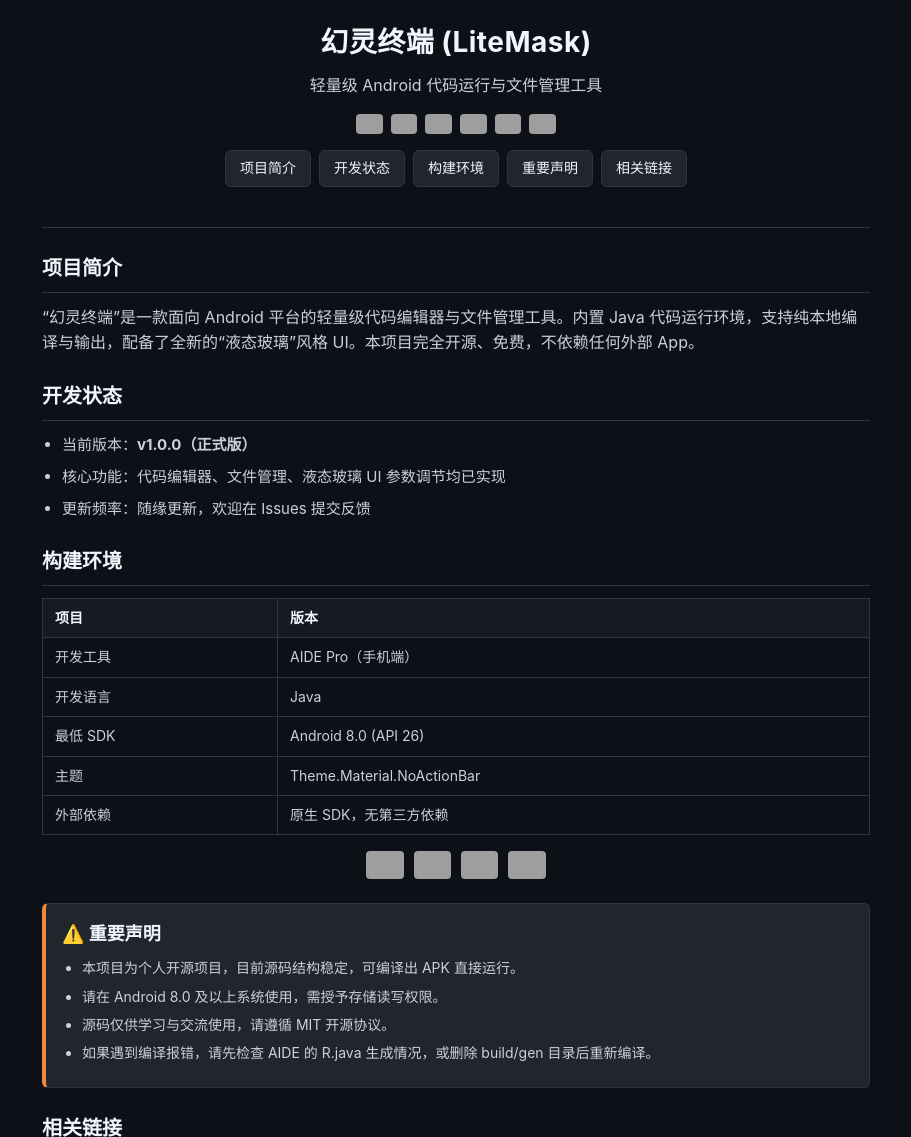
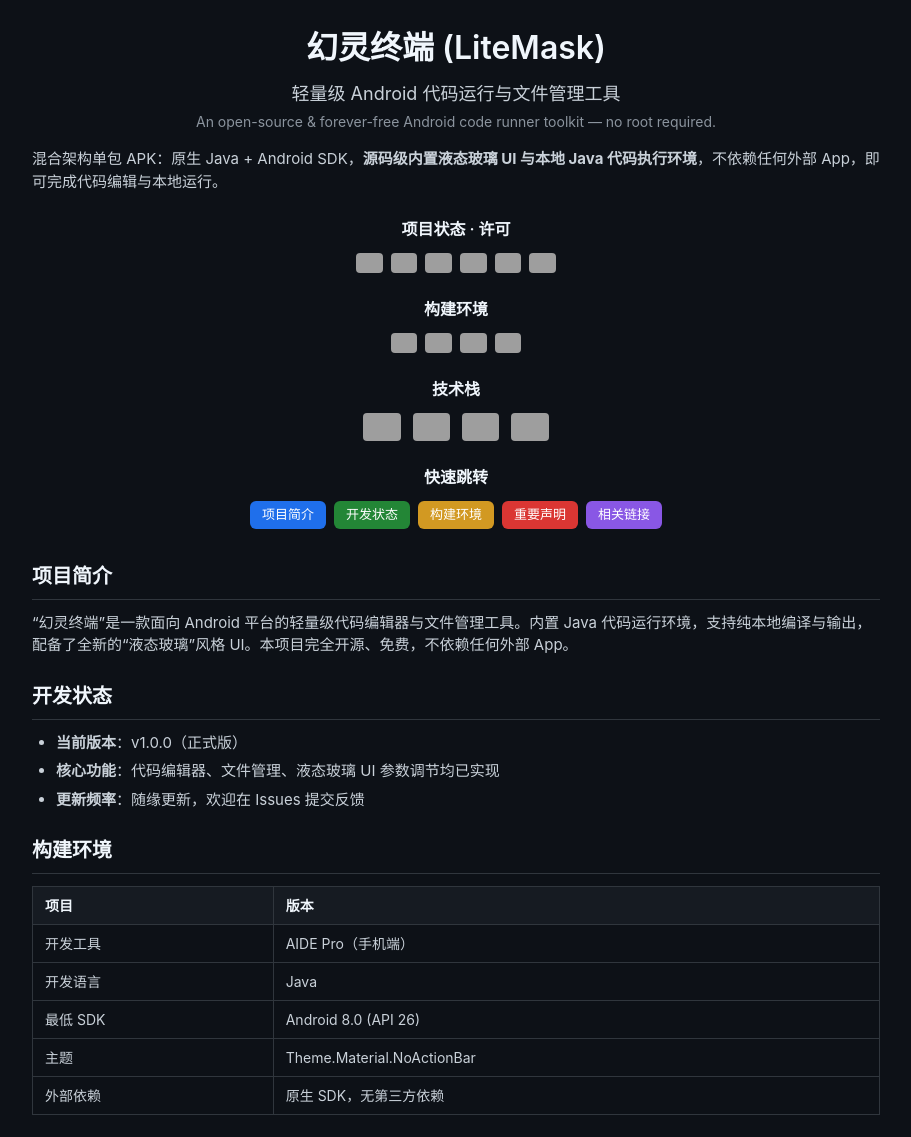
Before and after one commit to nanci-dev/nanci-site, a plain HTML site: page index.html in a window 1280 px wide. Shown: the top 1137 px of the page, without its empty margins (184-1095 px from the left). Drawn offline with Linux system fonts and the light colour scheme; grey boxes are pictures that could not be loaded.

Commit message:
Refactor HTML structure and improve styles
Updated the HTML structure and styles for better layout and readability. Adjusted various elements including headers, sections, and buttons to enhance the user interface.

```diff
--- a/index.html
+++ b/index.html
@@ -2,18 +2,18 @@
 <html lang="zh-CN">
 <head>
     <meta charset="UTF-8">
-    <meta name="viewport" content="width=device-width, initial-scale=1.0">
+    <meta name="viewport" content="width=device-width, initial-scale=1.0, maximum-scale=1.0, user-scalable=no">
     <title>幻灵终端 (LiteMask) - 官方主页</title>
     <style>
         :root {
             --bg: #0d1117;
-            --bg-card: #161b22;
+            --text: #c9d1d9;
+            --text-title: #f0f6fc;
             --border: #30363d;
-            --text: #c9d1d9;
-            --text-bright: #f0f6fc;
             --link: #58a6ff;
-            --btn-bg: #21262d;
-            --btn-hover: #30363d;
+            --code-bg: #161b22;
+            --notice-border: #f0883e;
+            --notice-bg: #21262d;
         }
         * {
             box-sizing: border-box;
@@ -25,116 +25,188 @@
             font-family: -apple-system, BlinkMacSystemFont, "Segoe UI", Helvetica, Arial, sans-serif;
             background-color: var(--bg);
             color: var(--text);
-            line-height: 1.6;
-            padding: 20px 16px;
-            max-width: 860px;
+            line-height: 1.5;
+            padding: 24px 16px;
+            max-width: 880px;
             margin: 0 auto;
+            font-size: 16px;
         }
-        .header {
+        /* 排版核心：游龙那种全部居中的风格 */
+        .center-block {
             text-align: center;
-            margin-bottom: 24px;
-            padding-bottom: 16px;
-            border-bottom: 1px solid var(--border);
         }
-        .header h1 {
-            font-size: 28px;
-            color: var(--text-bright);
+        h1 {
+            font-size: 32px;
+            color: var(--text-title);
             margin-bottom: 8px;
-            letter-spacing: 0.5px;
+            font-weight: 600;
         }
-        .header p {
-            font-size: 16px;
+        .sub-title {
+            font-size: 18px;
             color: var(--text);
+            margin-bottom: 4px;
+        }
+        .sub-en {
+            font-size: 14px;
+            color: #8b949e;
             margin-bottom: 16px;
         }
-        /* 徽章区域 */
-        .badges {
+        .desc {
+            font-size: 15px;
+            color: var(--text);
+            margin-bottom: 24px;
+            text-align: left; /* 简介保持左对齐更易读 */
+        }
+        /* 区块标题 */
+        .block-title {
+            font-size: 16px;
+            font-weight: 600;
+            color: var(--text-title);
+            margin: 24px 0 12px;
+            text-align: center;
+        }
+        /* 徽章和图标容器 */
+        .badges-row {
             display: flex;
             flex-wrap: wrap;
             justify-content: center;
             gap: 8px;
-            margin-bottom: 16px;
+            margin-bottom: 8px;
         }
-        .badges a {
+        .badges-row a {
             display: inline-block;
-            transition: transform 0.2s ease, opacity 0.2s ease;
+            transition: transform 0.2s;
         }
-        .badges a:active {
+        .badges-row a:active {
             transform: scale(0.92);
-            opacity: 0.8;
         }
-        .badges img {
+        .badges-row img {
             height: 20px;
             border-radius: 4px;
             display: block;
         }
-        /* 快速跳转按钮组 */
+        /* 技术栈大图标 */
+        .tech-stack {
+            display: flex;
+            flex-wrap: wrap;
+            justify-content: center;
+            gap: 12px;
+            margin-bottom: 8px;
+        }
+        .tech-stack a {
+            display: inline-block;
+            transition: transform 0.2s;
+        }
+        .tech-stack a:active {
+            transform: scale(0.92);
+        }
+        .tech-stack img {
+            height: 28px;
+            border-radius: 4px;
+            display: block;
+        }
+        /* 快速跳转按钮（游龙那个彩色的方块按钮） */
         .quick-jump {
             display: flex;
             flex-wrap: wrap;
             justify-content: center;
             gap: 8px;
-            margin-bottom: 24px;
+            margin-bottom: 32px;
         }
         .quick-jump a {
             display: inline-block;
-            padding: 6px 14px;
-            background: var(--btn-bg);
-            border: 1px solid var(--border);
+            padding: 4px 12px;
             border-radius: 6px;
-            color: var(--text-bright);
+            color: #fff;
             text-decoration: none;
-            font-size: 14px;
-            transition: all 0.2s;
+            font-size: 13px;
+            font-weight: 500;
+            transition: opacity 0.2s;
         }
         .quick-jump a:active {
-            background: var(--btn-hover);
-            transform: scale(0.96);
+            opacity: 0.8;
         }
+        /* 按钮颜色 (对标游龙图里的颜色) */
+        .btn-blue { background-color: #1f6feb; }
+        .btn-green { background-color: #238636; }
+        .btn-orange { background-color: #d29922; }
+        .btn-purple { background-color: #8957e5; }
+        .btn-red { background-color: #da3633; }
+
+        /* 正文区块 */
         .section {
             margin-bottom: 24px;
         }
         .section h2 {
             font-size: 20px;
-            color: var(--text-bright);
-            margin-bottom: 12px;
+            color: var(--text-title);
             padding-bottom: 8px;
             border-bottom: 1px solid var(--border);
+            margin-bottom: 12px;
+            font-weight: 600;
+        }
+        .section p, .section li {
+            font-size: 15px;
+            color: var(--text);
         }
         .section ul {
-            padding-left: 20px;
+            padding-left: 24px;
         }
-        .section ul li {
-            margin-bottom: 8px;
-            font-size: 15px;
+        .section li {
+            margin-bottom: 6px;
         }
-        /* 声明框 */
+        /* 警告声明框（游龙那个橙色边框） */
         .notice-box {
-            background-color: #21262d;
-            border: 1px solid var(--border);
-            border-left: 4px solid #f0883e;
+            background-color: var(--notice-bg);
+            border-left: 4px solid var(--notice-border);
             border-radius: 6px;
             padding: 16px;
             margin-bottom: 24px;
         }
         .notice-box h3 {
             font-size: 18px;
-            color: var(--text-bright);
-            margin-bottom: 8px;
+            color: var(--text-title);
+            margin-bottom: 10px;
+            display: flex;
+            align-items: center;
+        }
+        .notice-box h3::before {
+            content: "⚠️";
+            margin-right: 8px;
+            font-size: 20px;
         }
         .notice-box ul {
             padding-left: 20px;
             font-size: 14px;
         }
         .notice-box li {
-            margin-bottom: 6px;
+            margin-bottom: 8px;
+            color: var(--text);
         }
-        /* 表格样式 */
+        /* 代码块和表格 */
+        pre {
+            background-color: var(--code-bg);
+            padding: 16px;
+            border-radius: 6px;
+            overflow-x: auto;
+            font-family: ui-monospace, SFMono-Regular, "SF Mono", Menlo, Consolas, monospace;
+            font-size: 13px;
+            line-height: 1.45;
+            margin-bottom: 16px;
+            color: var(--text);
+        }
+        code {
+            font-family: ui-monospace, SFMono-Regular, "SF Mono", Menlo, Consolas, monospace;
+            background-color: rgba(110,118,129,0.4);
+            padding: 2px 6px;
+            border-radius: 6px;
+            font-size: 85%;
+        }
         table {
             width: 100%;
             border-collapse: collapse;
             font-size: 14px;
-            margin-top: 10px;
+            margin-bottom: 16px;
         }
         th, td {
             padding: 8px 12px;
@@ -142,8 +214,8 @@
             text-align: left;
         }
         th {
-            background-color: #161b22;
-            color: var(--text-bright);
+            background-color: var(--code-bg);
+            color: var(--text-title);
             font-weight: 600;
         }
         a {
@@ -153,6 +225,7 @@
         a:hover {
             text-decoration: underline;
         }
+        /* 页脚 */
         .footer {
             text-align: center;
             font-size: 13px;
@@ -161,88 +234,74 @@
             padding-top: 16px;
             border-top: 1px solid var(--border);
         }
-        .footer a {
-            color: #8b949e;
-        }
-        /* 技术栈图标区（已替换为真实徽章图片） */
-        .tech-stack {
-            display: flex;
-            flex-wrap: wrap;
-            justify-content: center;
-            gap: 10px;
-            margin-top: 16px;
-        }
-        .tech-stack a {
-            display: inline-block;
-            transition: transform 0.2s ease, opacity 0.2s ease;
-        }
-        .tech-stack a:active {
-            transform: scale(0.92);
-            opacity: 0.8;
-        }
-        .tech-stack img {
-            height: 28px; /* 徽章图片的高度，大小适中 */
-            border-radius: 4px;
-            display: block;
-        }
     </style>
 </head>
 <body>
 
-    <!-- 顶部标题区 -->
-    <div class="header">
+    <!-- 顶部区域：完全复刻游龙排版 -->
+    <div class="center-block">
         <h1>幻灵终端 (LiteMask)</h1>
-        <p>轻量级 Android 代码运行与文件管理工具</p>
-
-        <!-- 顶部徽章（已全部加上链接，可点击） -->
-        <div class="badges">
-            <a href="https://github.com/nanci-dev/LiteMask/issues" target="_blank">
-                <img src="https://img.shields.io/badge/状态-持续开发中-brightgreen.svg" alt="状态">
-            </a>
-            <a href="https://github.com/nanci-dev/LiteMask/blob/main/LICENSE" target="_blank">
-                <img src="https://img.shields.io/badge/许可-MIT-blue.svg" alt="许可">
-            </a>
-            <a href="https://github.com/nanci-dev/LiteMask" target="_blank">
-                <img src="https://img.shields.io/badge/Java-100%25-orange.svg" alt="语言">
-            </a>
-            <a href="https://github.com/nanci-dev/LiteMask" target="_blank">
-                <img src="https://img.shields.io/badge/AIDE-Pro-red.svg" alt="构建工具">
-            </a>
-            <a href="https://developer.android.com" target="_blank">
-                <img src="https://img.shields.io/badge/Min%20SDK-API%2026-green.svg" alt="Min SDK">
-            </a>
-            <a href="https://github.com/nanci-dev/LiteMask/pulls" target="_blank">
-                <img src="https://img.shields.io/badge/PRs-welcome-blueviolet.svg" alt="PRs">
-            </a>
+        <div class="sub-title">轻量级 Android 代码运行与文件管理工具</div>
+        <div class="sub-en">An open-source & forever-free Android code runner toolkit — no root required.</div>
+        <div class="desc">
+            混合架构单包 APK：原生 Java + Android SDK，<strong>源码级内置液态玻璃 UI 与本地 Java 代码执行环境</strong>，不依赖任何外部 App，即可完成代码编辑与本地运行。
         </div>
 
-        <!-- 快速跳转按钮 -->
+        <!-- 区块1：项目状态 · 许可 -->
+        <div class="block-title">项目状态 · 许可</div>
+        <div class="badges-row">
+            <a href="https://github.com/nanci-dev/LiteMask/issues" target="_blank"><img src="https://img.shields.io/badge/状态-开发中-brightgreen.svg" alt="状态"></a>
+            <a href="https://github.com/nanci-dev/LiteMask/blob/main/LICENSE" target="_blank"><img src="https://img.shields.io/badge/许可-MIT-blue.svg" alt="许可"></a>
+            <a href="https://github.com/nanci-dev/LiteMask/stargazers" target="_blank"><img src="https://img.shields.io/badge/stars-0-brightgreen.svg" alt="stars"></a>
+            <a href="https://github.com/nanci-dev/LiteMask/network/members" target="_blank"><img src="https://img.shields.io/badge/forks-0-blue.svg" alt="forks"></a>
+            <a href="https://github.com/nanci-dev/LiteMask/issues" target="_blank"><img src="https://img.shields.io/badge/issues-0%20open-orange.svg" alt="issues"></a>
+            <a href="https://github.com/nanci-dev/LiteMask/pulls" target="_blank"><img src="https://img.shields.io/badge/PRs-welcome-blueviolet.svg" alt="PRs"></a>
+        </div>
+
+        <!-- 区块2：构建环境 -->
+        <div class="block-title">构建环境</div>
+        <div class="badges-row">
+            <a href="https://www.java.com" target="_blank"><img src="https://img.shields.io/badge/Java-100%25-orange.svg" alt="Java"></a>
+            <a href="https://developer.android.com" target="_blank"><img src="https://img.shields.io/badge/minSdk-26%20(Android%208.0)-green.svg" alt="minSdk"></a>
+            <a href="https://www.android.com" target="_blank"><img src="https://img.shields.io/badge/Platform-Android-brightgreen.svg" alt="Platform"></a>
+            <a href="https://github.com/nanci-dev/LiteMask" target="_blank"><img src="https://img.shields.io/badge/AIDE-Pro-red.svg" alt="AIDE Pro"></a>
+        </div>
+
+        <!-- 区块3：技术栈（真实图标，非 Emoji） -->
+        <div class="block-title">技术栈</div>
+        <div class="tech-stack">
+            <a href="https://www.java.com" target="_blank"><img src="https://img.shields.io/badge/Java-ED8B00?style=for-the-badge&logo=openjdk&logoColor=white" alt="Java"></a>
+            <a href="https://developer.android.com" target="_blank"><img src="https://img.shields.io/badge/Android-3DDC84?style=for-the-badge&logo=android&logoColor=white" alt="Android"></a>
+            <a href="https://github.com/nanci-dev/LiteMask" target="_blank"><img src="https://img.shields.io/badge/AIDE_Pro-FF5722?style=for-the-badge&logo=androidstudio&logoColor=white" alt="AIDE Pro"></a>
+            <a href="https://github.com/nanci-dev/LiteMask" target="_blank"><img src="https://img.shields.io/badge/GitHub-181717?style=for-the-badge&logo=github&logoColor=white" alt="GitHub"></a>
+        </div>
+
+        <!-- 区块4：快速跳转（游龙那种彩色按钮） -->
+        <div class="block-title">快速跳转</div>
         <div class="quick-jump">
-            <a href="#intro">项目简介</a>
-            <a href="#status">开发状态</a>
-            <a href="#env">构建环境</a>
-            <a href="#notice">重要声明</a>
-            <a href="#links">相关链接</a>
+            <a href="#intro" class="btn-blue">项目简介</a>
+            <a href="#status" class="btn-green">开发状态</a>
+            <a href="#env" class="btn-orange">构建环境</a>
+            <a href="#notice" class="btn-red">重要声明</a>
+            <a href="#links" class="btn-purple">相关链接</a>
         </div>
     </div>
 
-    <!-- 项目简介 -->
+    <!-- 正文区域 -->
     <div class="section" id="intro">
         <h2>项目简介</h2>
         <p>“幻灵终端”是一款面向 Android 平台的轻量级代码编辑器与文件管理工具。内置 Java 代码运行环境，支持纯本地编译与输出，配备了全新的“液态玻璃”风格 UI。本项目完全开源、免费，不依赖任何外部 App。</p>
     </div>
 
-    <!-- 开发状态 -->
     <div class="section" id="status">
         <h2>开发状态</h2>
         <ul>
-            <li>当前版本：<strong>v1.0.0（正式版）</strong></li>
-            <li>核心功能：代码编辑器、文件管理、液态玻璃 UI 参数调节均已实现</li>
-            <li>更新频率：随缘更新，欢迎在 Issues 提交反馈</li>
+            <li><strong>当前版本</strong>：v1.0.0（正式版）</li>
+            <li><strong>核心功能</strong>：代码编辑器、文件管理、液态玻璃 UI 参数调节均已实现</li>
+            <li><strong>更新频率</strong>：随缘更新，欢迎在 Issues 提交反馈</li>
         </ul>
     </div>
 
-    <!-- 构建环境 -->
     <div class="section" id="env">
         <h2>构建环境</h2>
         <table>
@@ -253,36 +312,43 @@
             <tr><td>主题</td><td>Theme.Material.NoActionBar</td></tr>
             <tr><td>外部依赖</td><td>原生 SDK，无第三方依赖</td></tr>
         </table>
-
-        <!-- 技术栈图标（已全部替换为真实 SVG 徽章，可点击跳转） -->
-        <div class="tech-stack">
-            <a href="https://www.java.com" target="_blank">
-                <img src="https://img.shields.io/badge/Java-ED8B00?style=for-the-badge&logo=openjdk&logoColor=white" alt="Java">
-            </a>
-            <a href="https://developer.android.com" target="_blank">
-                <img src="https://img.shields.io/badge/Android-3DDC84?style=for-the-badge&logo=android&logoColor=white" alt="Android">
-            </a>
-            <a href="https://github.com/nanci-dev/LiteMask" target="_blank">
-                <img src="https://img.shields.io/badge/AIDE_Pro-FF5722?style=for-the-badge&logo=androidstudio&logoColor=white" alt="AIDE Pro">
-            </a>
-            <a href="https://github.com/nanci-dev/LiteMask" target="_blank">
-                <img src="https://img.shields.io/badge/GitHub-181717?style=for-the-badge&logo=github&logoColor=white" alt="GitHub">
-            </a>
-        </div>
     </div>
 
-    <!-- 重要声明 -->
+    <!-- 重要声明框（游龙那个橙色警告效果） -->
     <div class="notice-box" id="notice">
-        <h3>⚠️ 重要声明</h3>
+        <h3>重要声明：当前为 v1.0.0 正式版</h3>
         <ul>
             <li>本项目为个人开源项目，目前源码结构稳定，可编译出 APK 直接运行。</li>
             <li>请在 Android 8.0 及以上系统使用，需授予存储读写权限。</li>
             <li>源码仅供学习与交流使用，请遵循 MIT 开源协议。</li>
-            <li>如果遇到编译报错，请先检查 AIDE 的 R.java 生成情况，或删除 build/gen 目录后重新编译。</li>
+            <li><strong>AIDE 编译避坑</strong>：如果遇到编译报错，请先检查 R.java 生成情况，或删除 <code>build/</code> 和 <code>gen/</code> 目录后重新编译。若 <code>BuildConfig.java</code> 卡死，同样删除构建目录重新编译。</li>
+            <li>如果遇到无法编译的情况，欢迎提交 Issue，但请附上具体的报错日志。</li>
         </ul>
     </div>
 
-    <!-- 相关链接 -->
+    <div class="section">
+        <h2>项目结构</h2>
+        <pre>LiteMask/
+├── app/
+│   └── src/
+│       └── main/
+│           ├── java/com/huanling/application/  &lt;-- 核心 Java 代码
+│           │   ├── mainactivity.java
+│           │   ├── homefragment.java
+│           │   ├── filefragment.java
+│           │   ├── minefragment.java
+│           │   ├── splashactivity.java
+│           │   └── globalapplication.java
+│           ├── res/                            &lt;-- UI 资源文件
+│           │   ├── layout/
+│           │   ├── drawable/
+│           │   └── values/
+│           └── AndroidManifest.xml
+├── .gitignore
+├── LICENSE
+└── README.md</pre>
+    </div>
+
     <div class="section" id="links">
         <h2>相关链接</h2>
         <ul>
@@ -296,10 +362,9 @@
         </ul>
     </div>
 
-    <!-- 底部 -->
     <div class="footer">
         <p>© 2026 南辞 | 幻灵终端 LiteMask | 遵循 MIT 开源协议</p>
     </div>
 
 </body>
-</html>
+                                                                        </html>
```
